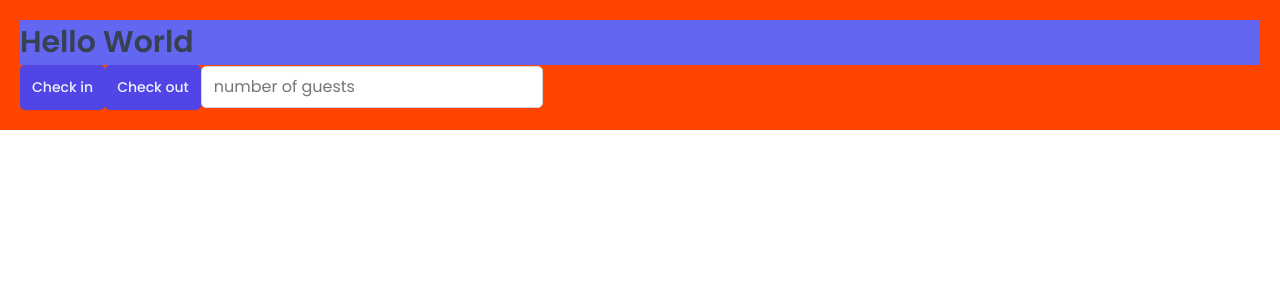
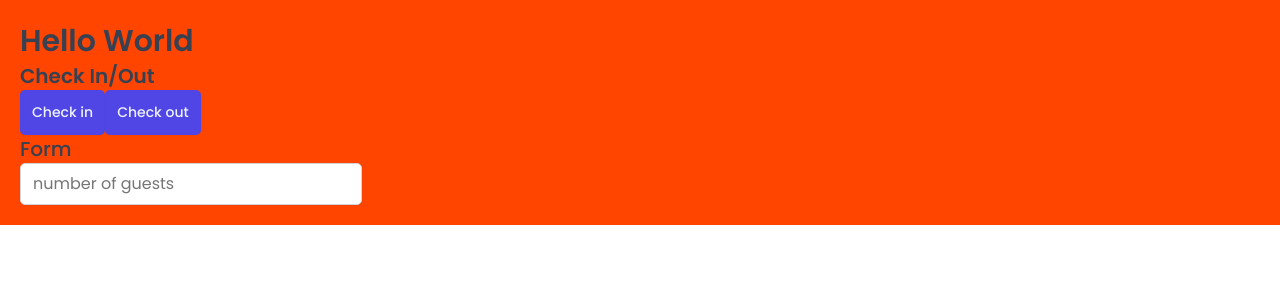
Before and after one commit to NMY0d4/React_vite-Wild-Oasis, a React (Vite) app: page / in a window 1280 px wide. Shown: the top 300 px of the page. Built offline with nearby package versions, Linux system fonts and the light colour scheme; a web font is replaced by a local one.

Commit message:
train styled before use it for the project

```diff
--- a/src/App.jsx
+++ b/src/App.jsx
@@ -2,12 +2,7 @@
 import GlobalStyles from './styles/GlobalStyles';
 import Button from './ui/Button';
 import { Input } from './ui/Input';
-
-const H1 = styled.h1`
-  font-size: 30px;
-  font-weight: 600;
-  background-color: var(--color-brand-500);
-`;
+import Heading from './ui/Heading';
 
 const StyledApp = styled.div`
   background-color: orangered;
@@ -19,9 +14,13 @@
     <>
       <GlobalStyles />
       <StyledApp>
-        <H1>Hello World</H1>
+        <Heading as='h1'>Hello World</Heading>
+
+        <Heading as='h2'>Check In/Out</Heading>
+
         <Button onClick={() => alert('Check in')}>Check in</Button>
         <Button onClick={() => alert('Check out')}>Check out</Button>
+        <Heading as='h3'>Form</Heading>
 
         <Input type='number' placeholder='number of guests' />
       </StyledApp>
--- /dev/null
+++ b/src/ui/Heading.jsx
@@ -0,0 +1,30 @@
+import { css, styled } from 'styled-components';
+
+// const test = css`
+//   text-align: center;
+//   ${10 > 5 && 'background-color : yellow'}
+// `;
+
+const Heading = styled.h1`
+  ${(props) =>
+    props.as === 'h1' &&
+    css`
+      font-size: 3rem;
+      font-weight: 600;
+    `}
+  ${(props) =>
+    props.as === 'h2' &&
+    css`
+      font-size: 2rem;
+      font-weight: 600;
+    `}
+  ${(props) =>
+    props.as === 'h3' &&
+    css`
+      font-size: 2rem;
+      font-weight: 500;
+    `}
+  line-height: 1.4;
+`;
+
+export default Heading;
```
